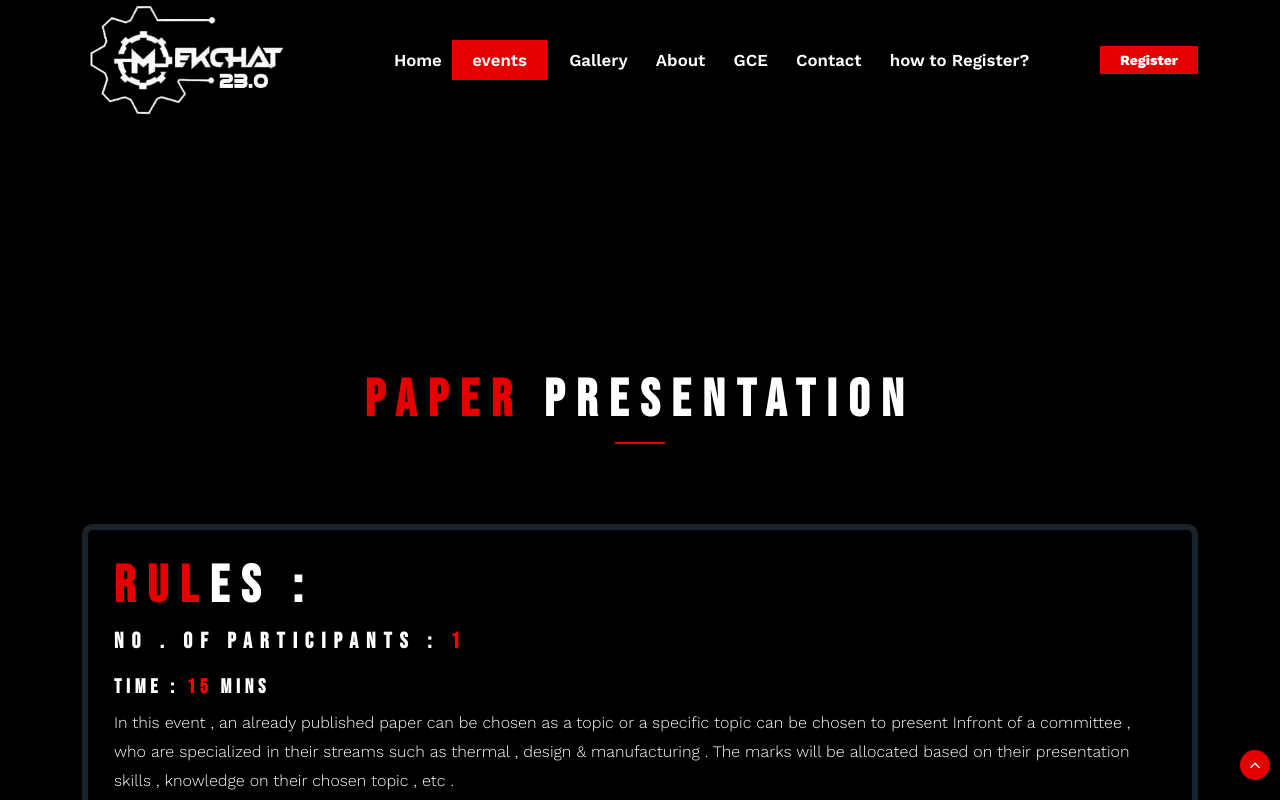
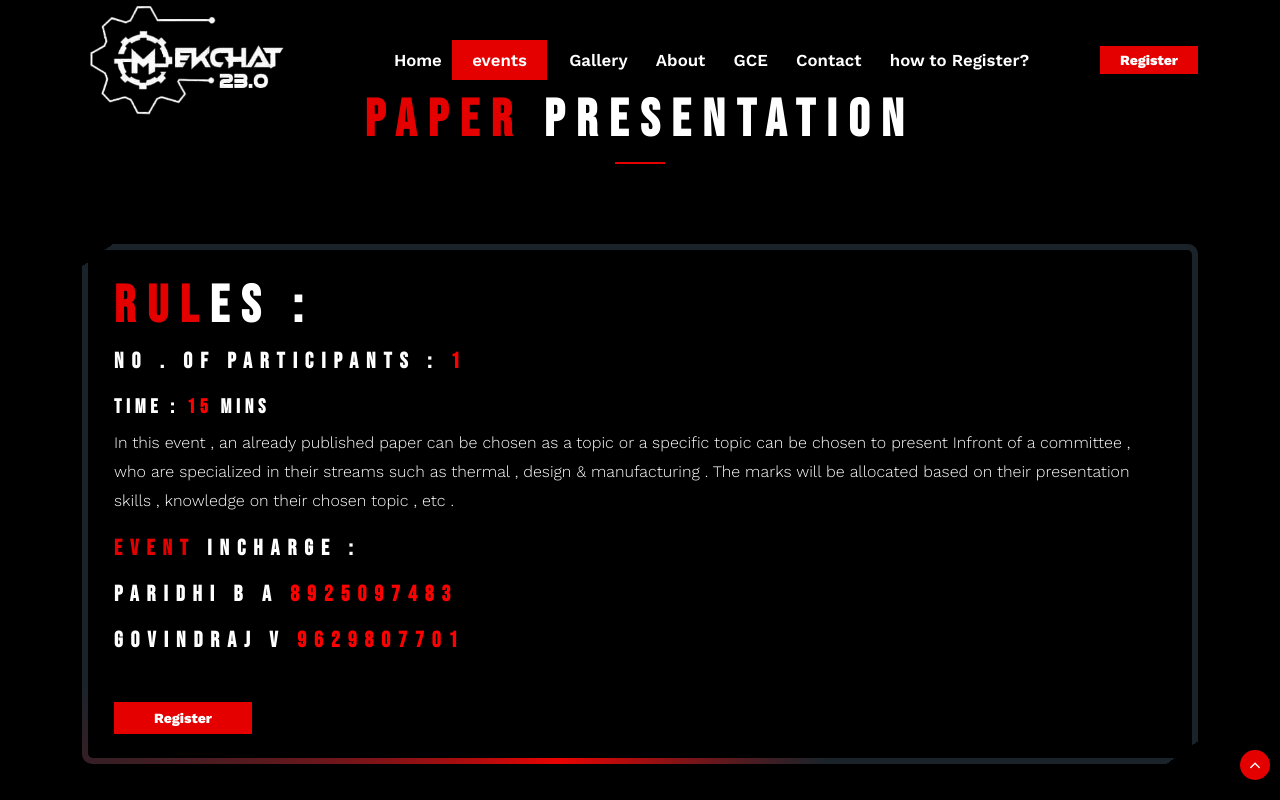
Before and after one commit to bala44858/Mekchat, a plain HTML site: page paperpresent.html in a window 1280 px wide. Shown: the top 800 px of the page. Drawn offline with nearby package versions, Linux system fonts and the light colour scheme.

Commit message:
space removed in paper

```diff
--- a/paperpresent.html
+++ b/paperpresent.html
@@ -100,20 +100,20 @@
             <div id="top"></div>
 
             <!-- section begin -->
-            <section id="subheader" class="text-light" data-bgimage="url(images/background/subheader.jpg) bottom">
+            <!-- <section id="subheader" class="text-light" data-bgimage="url(images/background/subheader.jpg) bottom">
                     <div class="center-y relative text-center">
                         <div class="container">
-                            <!-- <div class="row">
+                            <div class="row">
                                 <div class="col-md-12 text-center">
                                     <div class="wm wow slideInUp"></div>
                                     <h2 class="wow fadeInUp" data-wow-delay=".2s"><span class="id-color">Eve</span>nts</h2>
                                     <div class="small-border bg-color wow zoomIn" data-wow-delay=".4s"></div>
                                 </div>
                                 <div class="spacer-single"></div>
-                            </div> -->
+                            </div>
                         </div>
                     </div>
-            </section>
+            </section> -->
             <!-- section close -->
             <!-- event section start  -->
             <section id="section-tickets">
```
